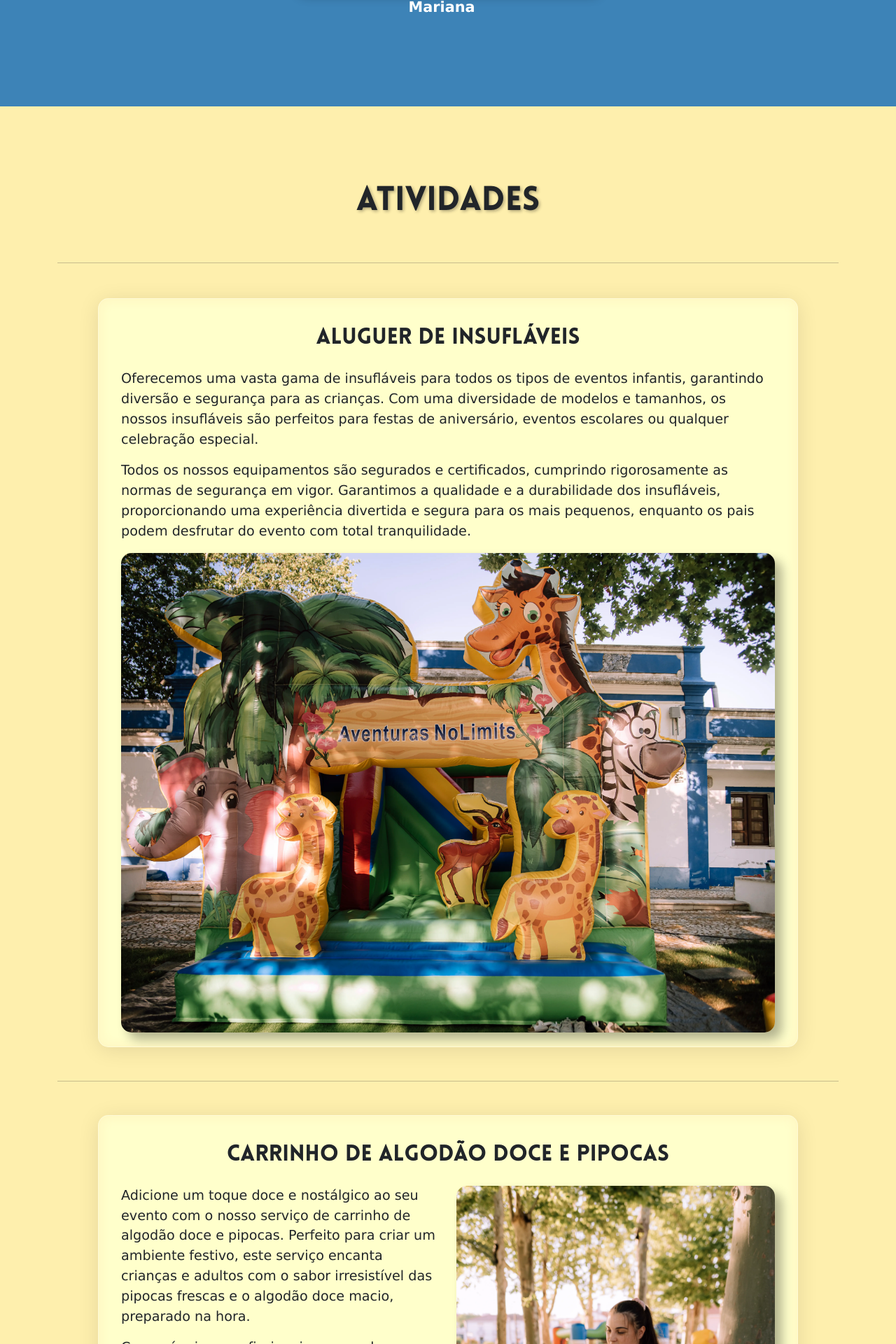
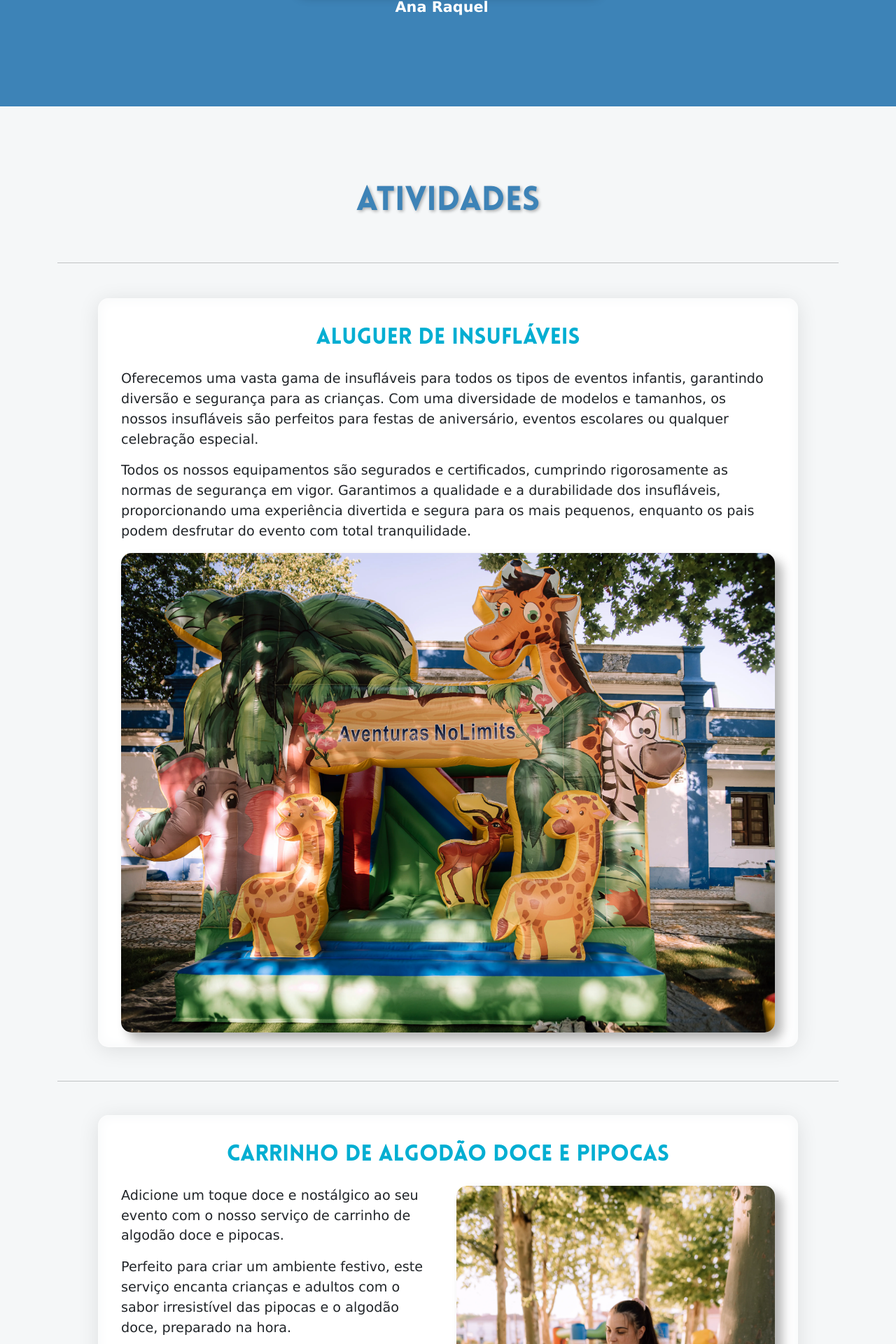
Before and after one commit to rjrato/aventuranolimits, a Flask app: page /progresso in a window 1280 px wide. Shown: the part 4120-6040 px from the top of the page at 70% size. Run offline with Flask 3, Linux system fonts and the light colour scheme; some libraries are stand-ins or nearby versions.

Commit message:
colors and content update

```diff
--- a/application.py
+++ b/application.py
@@ -18,6 +18,7 @@ Bootstrap5(application)
 EMAIL = os.getenv("EMAIL")
 PASS = os.getenv("PASS")
 TO_ADDRESS = os.getenv("TO_ADDRESS")
+WHATSAPP = os.getenv("WHATSAPP")
 recaptcha_site_key = os.getenv("RECAPTCHA_SITE_KEY")
 recaptcha_secret_key = os.getenv("RECAPTCHA_SECRET_KEY")
 
@@ -73,7 +74,7 @@ def index():
 def progress():
     year = datetime.now().year
     print(f"Recaptcha Site Key: {recaptcha_site_key}")  # Debug line
-    return render_template("index.html", year=year, key=recaptcha_site_key)
+    return render_template("index.html", year=year, key=recaptcha_site_key, wp=WHATSAPP)
 
 
 @application.route("/contact", methods=["POST"])
--- a/static/css/styles.css
+++ b/static/css/styles.css
@@ -9,6 +9,7 @@
 #FEF9D9 - Lighter Yellow - rgb(254, 249, 217);
 #e54631 - Red;
 #6EC207 - Green;
+#F5F7F8 - Light Grey;
 966960227
 --*/
 
@@ -365,7 +366,7 @@ h1 {
 
 /*-- ABOUT --*/
 .about-team-bg {
-    background-color: #FEEFAD;
+    background-color: #F5F7F8;
 }
 
 .about-team-img {
@@ -390,6 +391,10 @@ h1 {
 
 .about-description-h1, .about-description-h2 {
     text-align: center;
+}
+
+.about-description-h1 {
+    color: #3d83b7;
 }
 
 .about-description-p {
@@ -590,7 +595,7 @@ h1 {
 .services-bg {
     padding-top: 0;
     padding-bottom: 20px;
-    background-color: #FEEFAD;
+    background-color: #F5F7F8;
 }
 
 .services-hr {
@@ -615,11 +620,13 @@ h1 {
 
 .services-h1 {
     padding-top: 35px;
+    color: #3d83b7;
 }
 .service-h2 {
     text-align: center;
     padding-top: 20px;
     padding-bottom: 20px;
+    color: #03AED2;
 }
 
 .service-img {
@@ -1005,6 +1012,7 @@ h1 {
 
 .contacts-h1 {
     margin-top: 20px;
+    color: #3d83b7;
 }
 
 .contacts-media-icons-div {
@@ -1021,6 +1029,11 @@ h1 {
     display: flex;
     flex-direction: column;
     align-items: center;
+    padding: 15px;
+}
+
+.contacts-media-li img {
+    filter: drop-shadow(4px 4px 8px rgba(0, 0, 0, 0.5));
 }
 
 .contacts-media-li-p {
@@ -1174,16 +1187,17 @@ h1 {
         display: flex;
         flex-direction: column;
         align-items: center;
-        padding: 16px;
+        padding: 20px;
     }
 
     .contacts-media-li img {
-        transition: transform .4s ease-in-out;
+        transition: transform 0.3s ease-in-out;
     }
 
     .contacts-media-li img:hover {
         cursor: pointer;
         transform: scale(1.1);
+        transition: transform 0.3s ease-in-out;
     }
 
     .contacts-media-li-p {
@@ -1392,13 +1406,13 @@ h1 {
     color: #fff;
     font-weight: 400;
     font-size: 1.5rem;
-    transition: transform 0.2s ease-in-out;
+    transition: 0.2s ease-in-out;
 }
 
 .fab:hover, .fa-brands:hover, .fa-regular:hover {
     color: #FEF9D9;
+    transform: scale(1.2);
     transition: transform 0.2s ease-in-out;
-    transform: scale(1.2);
 }
 
 .footer-p {
--- a/templates/about.html
+++ b/templates/about.html
@@ -123,7 +123,7 @@
                                     </div>
                                     <div class="team-card-content">
                                       <p class="team-member-name initial-state">
-                                        Mariana
+                                        Ana Raquel
                                       </p>
                                       <p class="text-blk position initial-state"></p>
                                     </div>
--- a/templates/contact.html
+++ b/templates/contact.html
@@ -21,25 +21,27 @@
                             <ul class="contacts-media-icons-ul p-3 initial-state">
                                 <!-- WHATSAPP -->
                                 <li class="contacts-media-li m-0">
-                                    <a href="https://wa.me/351966960227" target="_blank">
+                                    <a href="https://wa.me/{{ wp }}" target="_blank">
                                         <img src="{{ url_for('static', filename='img/whatsapp.webp') }}" class="d-block mx-lg-auto img-fluid" alt="whatsapp contact icon" width="60" height="60" loading="lazy">
                                     </a>
-                                    <p class="text-secondary contacts-media-li-p">aventurasnolimits</p>
                                 </li>
                                 <!-- INSTAGRAM -->
                                 <li class="contacts-media-li m-0">
-                                    <img src="{{ url_for('static', filename='img/instagram.webp') }}" class="d-block mx-lg-auto img-fluid" alt="instagram contact icon" width="60" height="60" loading="lazy">
-                                    <p class="text-secondary contacts-media-li-p">aventurasnolimits</p>
+                                    <a href="https://www.instagram.com/aventurasnolimits_insuflaveis?utm_source=ig_web_button_share_sheet&igsh=ZDNlZDc0MzIxNw==" target="_blank">
+                                        <img src="{{ url_for('static', filename='img/instagram.webp') }}" class="d-block mx-lg-auto img-fluid" alt="instagram contact icon" width="60" height="60" loading="lazy">
+                                    </a>
                                 </li>
                                 <!-- FACEBOOK -->
                                 <li class="contacts-media-li m-0">
-                                    <img src="{{ url_for('static', filename='img/facebook.webp') }}" class="d-block mx-lg-auto img-fluid" alt="facebook contact icon" width="60" height="60" loading="lazy">
-                                    <p class="text-secondary contacts-media-li-p">aventurasnolimits</p>
+                                    <a href="https://www.facebook.com/profile.php?id=100089319170438" target="_blank">
+                                        <img src="{{ url_for('static', filename='img/facebook.webp') }}" class="d-block mx-lg-auto img-fluid" alt="facebook contact icon" width="60" height="60" loading="lazy">
+                                    </a>
                                 </li>
                                 <!-- EMAIL -->
                                 <li class="contacts-media-li m-0">
-                                    <img src="{{ url_for('static', filename='img/email-file.webp') }}" class="d-block mx-lg-auto img-fluid" alt="email contact icon" width="60" height="60" loading="lazy">
-                                    <p class="text-secondary contacts-media-li-p">geral@aventurasnolimits.com</p>
+                                    <a href="#contact-form">
+                                        <img src="{{ url_for('static', filename='img/email-file.webp') }}" class="d-block mx-lg-auto img-fluid" alt="email contact icon" width="60" height="60" loading="lazy">
+                                    </a>
                                 </li>
                             </ul>
                         </div>
--- a/templates/services.html
+++ b/templates/services.html
@@ -34,10 +34,13 @@
                             <h2 class="service-h2 featurette-heading fw-normal lh-1 initial-state">Carrinho de Algodão Doce e Pipocas</h2>
                             <div class="col-md-6">
                                 <p class="services-p initial-state">
-                                    Adicione um toque doce e nostálgico ao seu evento com o nosso serviço de carrinho de algodão doce e pipocas. Perfeito para criar um ambiente festivo, este serviço encanta crianças e adultos com o sabor irresistível das pipocas frescas e o algodão doce macio, preparado na hora.
+                                    Adicione um toque doce e nostálgico ao seu evento com o nosso serviço de carrinho de algodão doce e pipocas.
                                 </p>
                                 <p class="services-p initial-state">
-                                    Com máquinas profissionais e operadores experientes, garantimos a máxima qualidade e higiene. O carrinho de algodão doce e pipocas é a escolha ideal para festas de aniversário, feiras, eventos escolares e celebrações de todos os tipos, proporcionando momentos deliciosos e divertidos para todos os participantes.
+                                    Perfeito para criar um ambiente festivo, este serviço encanta crianças e adultos com o sabor irresistível das pipocas e o algodão doce, preparado na hora.
+                                </p>
+                                <p class="services-p initial-state">
+                                    Garantimos a máxima qualidade e higiene. O carrinho de algodão doce e pipocas é a escolha ideal para festas de aniversário, feiras, eventos escolares e celebrações de todos os tipos, proporcionando momentos deliciosos e divertidos para todos os participantes.
                                 </p>
                             </div>
                             <div class="col-md-6">
@@ -51,13 +54,13 @@
                             <h2 class="service-h2 featurette-heading fw-normal lh-1 initial-state">Serviço de pinturas faciais, modelagem de balões e tatuagens de glitter e temporárias</h2>
                             <div class="col-md-6">
                                 <p class="services-p initial-state">
-                                    As pinturas faciais são realizadas com tintas à base de água, hipoalergénicas, não tóxicas, laváveis e especialmente formuladas para serem suaves ao contacto com a pele, sem qualquer odor. Estas tintas garantem uma experiência segura e divertida para todas as crianças.
+                                    As pinturas faciais são realizadas com tintas à base de água, hipoalergénicas, não tóxicas, laváveis. Estas tintas garantem uma experiência segura e divertida para todas as crianças, onde podem explorar a criatividade e imaginação.
                                 </p>
                                 <p class="services-p initial-state">
-                                    Além disso, oferecemos modelagem de balões, onde a nossa equipa cria figuras encantadoras e coloridas que animam qualquer evento.  Este serviço é ideal para dar um toque especial a festas de aniversário, eventos escolares e outras celebrações.
+                                    Além disso, oferecemos o serviço de modelagem de balões, onde a nossa equipa cria figuras encantadoras e coloridas que animam qualquer evento.
                                 </p>
                                 <p class="services-p initial-state">
-                                    As tatuagens de glitter e temporárias são uma opção divertida para animar qualquer evento infantil. Disponíveis em diversos designs coloridos e brilhantes, estas tatuagens fascinam as crianças, adicionando um toque de magia às festas.
+                                    Por fim, as tatuagens de glitter e temporárias são uma divertida opção para animar qualquer evento infantil. Disponíveis em diversos designs coloridos e brilhantes, estas tatuagens fascinam as crianças, adicionando um toque de brilho às festas.
                                 </p>
                             </div>
                             <div class="col-md-6">
```
Also changed, not shown: static/img/team-member2.webp, static/img/team-member7.webp.
